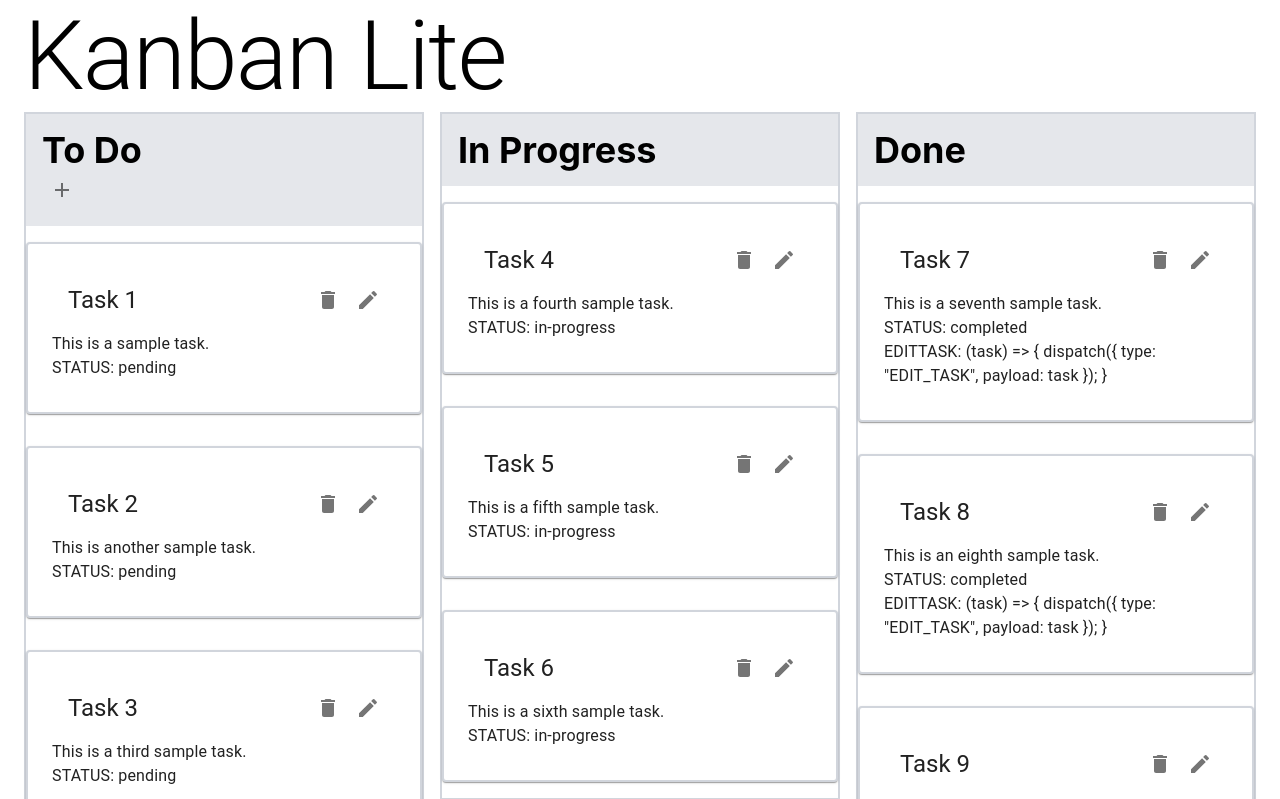
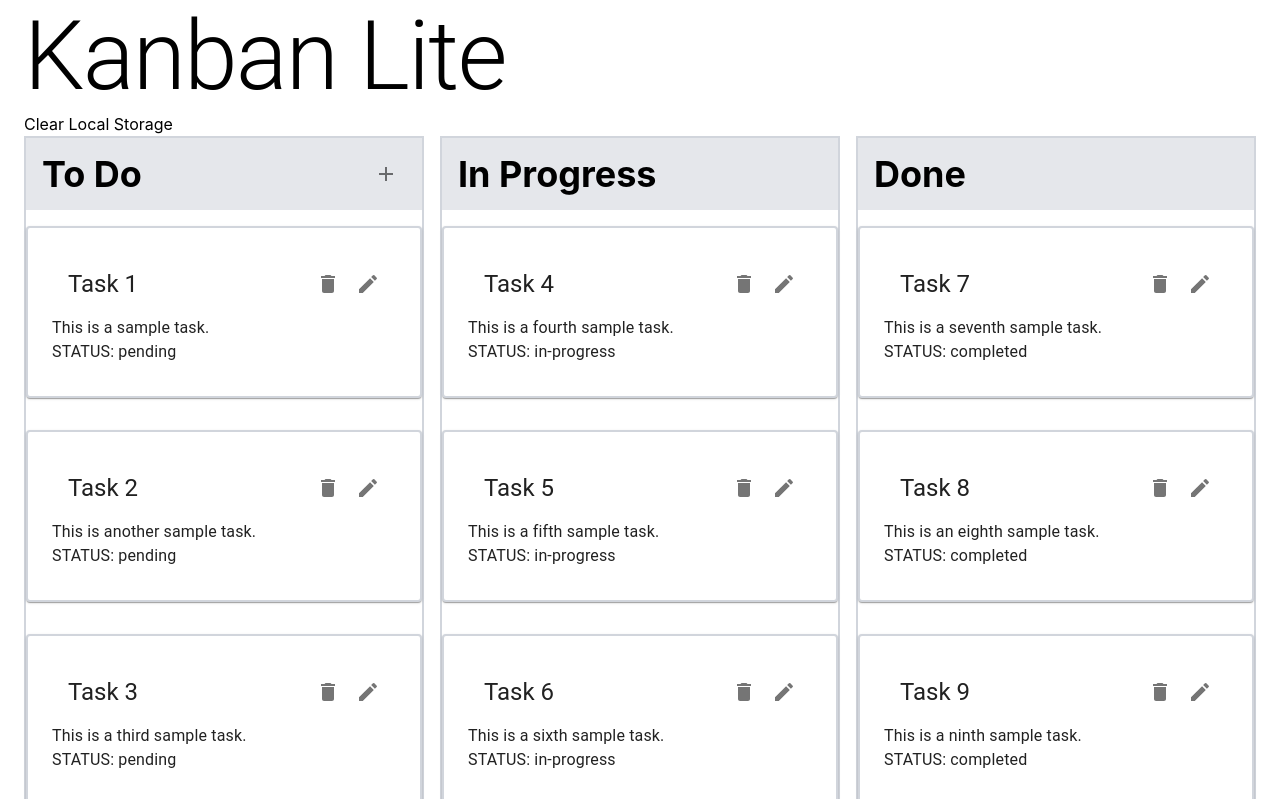
Before and after one commit to williamwhorton/kanban-lite, a React (Vite) app: page / in a window 1280 px wide. Shown: the top 799 px of the page. Built offline with nearby package versions, Linux system fonts and the light colour scheme.

Commit message:
Add task creation modal, delete functionality, and column-specific task addition

```diff
--- a/src/App.tsx
+++ b/src/App.tsx
@@ -8,7 +8,7 @@ import TaskModal from "./components/TaskModal.tsx";
 
 
 export type Task = {
-    id?: number;
+    id: number;
     title: string;
     description: string;
     status: 'pending' | 'in-progress' | 'completed';
@@ -26,51 +26,61 @@ function App() {
 
     const initialStateArr :Task[] = [
         {
+            id: 1,
             title: "Task 1",
             description: "This is a sample task.",
             status: 'pending'
         },
         {
+            id: 2,
             title: "Task 2",
             description: "This is another sample task.",
             status: 'pending'
         },
         {
+            id: 3,
             title: "Task 3",
             description: "This is a third sample task.",
             status: 'pending'
         },
         {
+            id: 4,
             title: "Task 4",
             description: "This is a fourth sample task.",
             status: 'in-progress'
         },
         {
+            id: 5,
             title: "Task 5",
             description: "This is a fifth sample task.",
             status: 'in-progress'
         },
         {
+            id: 6,
             title: "Task 6",
             description: "This is a sixth sample task.",
             status: 'in-progress'
         },
         {
+            id: 7,
             title: "Task 7",
             description: "This is a seventh sample task.",
             status: 'completed'
         },
         {
+            id: 8,
             title: "Task 8",
             description: "This is an eighth sample task.",
             status: 'completed'
         },
         {
+            id: 9,
             title: "Task 9",
             description: "This is a ninth sample task.",
             status: 'completed'
         },
         {
+            id: 10,
             title: "Task 10",
             description: "This is a tenth sample task.",
             status: 'completed'
@@ -80,6 +90,7 @@ function App() {
     const initialState = JSON.parse(localStorage.getItem('tasks') || JSON.stringify(initialStateArr));
 
     const { tasks, addTask, editTask, moveTask, deleteTask } = useTasks(initialState);
+
     useEffect(() => {
         localStorage.setItem('tasks', JSON.stringify(tasks))
     }, [tasks])
@@ -91,16 +102,32 @@ function App() {
     const doneTasks = tasks.filter(task => task.status === 'completed');
 
     const [modalOpen, setModalOpen] = useState(false);
+    const [taskToEdit, setTaskToEdit] = useState<Task | null>(null);
+
+    function openAddModal() {
+        setTaskToEdit(null);
+        setModalOpen(true);
+    }
+    function openEditModal(task: Task) {
+        setTaskToEdit(task);
+        setModalOpen(true);
+    }
+
+    function clearLocalStorage() {
+        localStorage.clear();
+        window.location.reload();
+    }
 
   return (
     <Container maxWidth="xl">
       <Typography variant="h1">Kanban Lite</Typography>
+        <button onClick={clearLocalStorage}>Clear Local Storage</button>
       <Grid container spacing={2}>
         <Grid size={4} data-status="pending" >
-          <Column title="To Do" status="pending" updateColumn={(title, status : 'pending' | 'in-progress' | 'completed') => moveTask(title, status)} addModal={() => setModalOpen(true)} >
+          <Column title="To Do" status="pending" updateColumn={(id :number, status : 'pending' | 'in-progress' | 'completed') => moveTask(id, status)} addModal={openAddModal} >
               <>
-              {toDoTasks.map((task, index) => (
-                  <TaskCard key={index} title={task.title} description={task.description} status={task.status} deleteTask={deleteTask} />
+              {toDoTasks.map((task) => (
+                  <TaskCard key={task.id} id={task.id} title={task.title} description={task.description} status={task.status} deleteTask={deleteTask} editTask={openEditModal}  />
               ))}
               </>
           </Column>
@@ -108,8 +135,8 @@ function App() {
         <Grid size={4}>
           <Column title="In Progress" status="in-progress" updateColumn={(title, status : 'pending' | 'in-progress' | 'completed') => moveTask(title, status)}>
               <>
-              {inProgressTasks.map((task, index) => (
-                  <TaskCard key={index} title={task.title} description={task.description} status={task.status} deleteTask={deleteTask}  />
+              {inProgressTasks.map((task) => (
+                  <TaskCard key={task.id} id={task.id} title={task.title} description={task.description} status={task.status} deleteTask={deleteTask} editTask={openEditModal} />
               ))}
               </>
           </Column>
@@ -117,14 +144,14 @@ function App() {
         <Grid size={4}>
           <Column title="Done" status="completed" updateColumn={(title, status : 'pending' | 'in-progress' | 'completed') => moveTask(title, status)}>
               <>
-                  {doneTasks.map((task, index) => (
-                      <TaskCard key={index} title={task.title} description={task.description} status={task.status} deleteTask={deleteTask} editTask={editTask} />
+                  {doneTasks.map((task) => (
+                      <TaskCard key={task.id} id={task.id} title={task.title} description={task.description} status={task.status} deleteTask={deleteTask} editTask={openEditModal} />
                   ))}
               </>
           </Column>
         </Grid>
       </Grid>
-        <TaskModal modalOpen={modalOpen} setModalOpen={setModalOpen} addTask={addTask} />
+        <TaskModal modalOpen={modalOpen} setModalOpen={setModalOpen} addTask={addTask} editTask={editTask} taskToEdit={taskToEdit} />
     </Container>
   )
 }
--- a/src/components/Column.tsx
+++ b/src/components/Column.tsx
@@ -10,7 +10,7 @@ export default function Column({title, status, children, updateColumn, ...props}
     status: string,
     children?: JSX.Element,
     addModal?: () => void,
-    updateColumn?: (title: string, status: 'pending' | 'in-progress' | 'completed') => void
+    updateColumn?: (id: number, status: 'pending' | 'in-progress' | 'completed') => void
 }) {
 
     function handleDragOver(event: React.DragEvent<HTMLDivElement>) {
@@ -18,11 +18,11 @@ export default function Column({title, status, children, updateColumn, ...props}
         event.dataTransfer.dropEffect = 'move';
     }
 
-    function handleDrop(event: React.DragEvent<HTMLDivElement>, callback?: (title: string, status: 'pending' | 'in-progress' | 'completed') => void) {
+    function handleDrop(event: React.DragEvent<HTMLDivElement>, callback?: (id: number, status: 'pending' | 'in-progress' | 'completed') => void) {
         event.preventDefault();
-        const title = event.dataTransfer.getData('text/plain');
+        const id: number = parseInt(event.dataTransfer.getData('text/plain'));
         event.dataTransfer.setData('text/plain', event.currentTarget.dataset.status || 'no status');
-        callback && callback(title, event.currentTarget.dataset.status as 'pending' | 'in-progress' | 'completed');
+        callback && callback(id, event.currentTarget.dataset.status as 'pending' | 'in-progress' | 'completed');
     }
 
     function toggleAddModal(event: any) {
@@ -35,9 +35,9 @@ export default function Column({title, status, children, updateColumn, ...props}
     <div className="flex flex-col items-center justify-center border-2 border-gray-300" onDragOver={handleDragOver} onDrop={(event) => handleDrop(event, updateColumn)} data-status={status}>
       <div className="flex flex-col items-center justify-center w-full">
               <div className="w-full bg-gray-200 p-4">
-            <h2 className="text-4xl font-bold">{title}</h2>
+            <h2 className="text-4xl font-bold float-left">{title}</h2>
                   {props.addModal &&
-                      <IconButton onClick={(event) => toggleAddModal(event)} >
+                      <IconButton className="float-right" onClick={(event) => toggleAddModal(event)} >
                       <AddIcon /></IconButton>
                   }
           </div>
--- a/src/components/TaskCard.tsx
+++ b/src/components/TaskCard.tsx
@@ -8,12 +8,12 @@ import * as React from "react";
 
 
 interface TaskCardProps {
+    id: number;
     title: string;
     description: string;
     completed?: boolean;
     dueDate?: Date;
     priority?: 'low' | 'medium' | 'high';
-    id?: string;
     createdAt?: Date;
     updatedAt?: Date;
     assignedTo?: string;
@@ -21,42 +21,44 @@ interface TaskCardProps {
     status?: 'pending' | 'in-progress' | 'completed';
     tags?: string[];
     createdBy?: string;
-    deleteTask?: (title: string) => void;
+    deleteTask?: (id: number) => void;
     editTask?: (task: any) => void;
+    setModalOpen?: () => void;
 }
 
 
-export default (({title, description, deleteTask, ...props}: TaskCardProps) => {
+export default (({id, title, description, deleteTask, editTask, ...props}: TaskCardProps) => {
 
-    function handleDragStart(event: React.DragEvent<HTMLDivElement>, title: string) {
-        event.dataTransfer.setData('text/plain', title);
+    function handleDragStart(event: React.DragEvent<HTMLDivElement>, id: number) {
+        event.dataTransfer.setData('text/plain', id.toString(10));
     }
 
-    function handleDeleteClick(event: MouseEvent<HTMLButtonElement, globalThis.MouseEvent>, taskTitle: string) {
+    function handleDeleteClick(event: MouseEvent<HTMLButtonElement, globalThis.MouseEvent>, id: number) {
         event.preventDefault();
-        deleteTask && deleteTask(taskTitle);
+        deleteTask && deleteTask(id);
     }
 
-    function handleEdit() {
-
+    function handleEdit(event: MouseEvent<HTMLButtonElement, globalThis.MouseEvent>) {
+        event.preventDefault();
+        editTask && editTask({ id, title, description });
     }
 
     return (
         <Card className="my-4 p-2 border-2 border-gray-300 w-full" draggable
-              onDragStart={(event) => handleDragStart(event, title)}>
+              onDragStart={(event) => handleDragStart(event, id)}>
             <CardContent>
                 <CardHeader title={title} action={
                     <>
-                        <IconButton onClick={(event) => handleDeleteClick(event, title)}>
+                        <IconButton onClick={(event) => handleDeleteClick(event, id)}>
                             <DeleteIcon/>
                         </IconButton>
-                        <IconButton onClick={() => handleEdit()}>
+                        <IconButton onClick={(event) => handleEdit(event)}>
                             <EditIcon/>
                         </IconButton>
                     </>
                 }/>
                 <Typography variant={"body1"}>{description}</Typography>
-                {Object.entries(props).filter(([key]) => key !== 'statusChange')
+                {Object.entries(props).filter(([key]) => key !== 'deleteTask' && key !== 'editTask' && key !== 'setModalOpen' && key !== 'id')
                     .map(([key, value]) =>
                         <div key={key}>
                             <Typography variant={"body1"}>{String(key).toUpperCase()}: {String(value)}</Typography>
--- a/src/components/TaskModal.tsx
+++ b/src/components/TaskModal.tsx
@@ -1,18 +1,19 @@
 import {Box, Dialog, TextField, Typography} from "@mui/material";
-import {useState} from "react";
+import {useEffect, useState} from "react";
+import type {Task} from "../App.tsx";
 
 
-export default function TaskModal({modalOpen, setModalOpen, addTask}: { modalOpen: boolean, setModalOpen: (open: boolean) => void, addTask: (task: any) => void}) {
+export default function TaskModal({modalOpen, setModalOpen, addTask, editTask, taskToEdit}: { modalOpen: boolean, setModalOpen: (open: boolean) => void, addTask: (task: any) => void, editTask: (task: any) => void, taskToEdit: Task | { title: string, description: string, status: 'pending' | 'in-progress' | 'completed'} | null}  ) {
 
-    const [task, setTask] = useState( {
-        title: '',
-        description: '',
-        status: 'pending'
-    })
+    const [task, setTask] = useState({title: '', description: '', status: 'pending'});
+
+    useEffect(() => {
+        setTask(taskToEdit ? {...taskToEdit} : {title: '', description: '', status: 'pending'});
+    },[taskToEdit, modalOpen])
 
     function handleAddClick(event: any) {
         event.preventDefault();
-        addTask(task);
+        (taskToEdit) ? editTask(task) : addTask(task);
         setModalOpen(false);
     }
 
@@ -24,25 +25,25 @@ export default function TaskModal({modalOpen, setModalOpen, addTask}: { modalOpe
 
     return (
         <Dialog open={modalOpen} onClose={() => setModalOpen(false)}>
-            <Box sx={{ width: 200 }} >
-                <Typography variant="h2">Add Task</Typography>
+            <Box>
+                <Typography variant="h2">{ taskToEdit ? 'Edit Task' : 'Add Task' }</Typography>
                 <TextField
                     label="Task Title"
                     name="title"
                     variant="outlined"
-                    value={task.title}
+                    value={task?.title}
                     fullWidth
                     onChange={handleInputChange}
                 />
                 <TextField
                     label="Task Description"
                     variant="outlined"
-                    value={task.description}
+                    value={task?.description}
                     name="description"
                     fullWidth
                     onChange={handleInputChange}
                 />
-                <button onClick={(event) => handleAddClick(event)}>Add Task</button>
+                <button onClick={(event) => handleAddClick(event)}>{ taskToEdit ? 'Edit Task' : 'Add Task' }</button>
             </Box>
         </Dialog>
     )
--- a/src/hooks/useTasks.ts
+++ b/src/hooks/useTasks.ts
@@ -9,10 +9,10 @@ function taskReducer(state: any[], action: { type: any; payload: any }) {
         case 'EDIT_TASK':
             return state.map(task => task.id === action.payload.id ? action.payload : task);
         case 'DELETE_TASK':
-            return state.filter(task => task.title !== action.payload);
+            return state.filter(task => task.id !== action.payload);
         case 'MOVE_TASK':
-            const {taskTitle, newStatus} = action.payload;
-            return state.map(task => task.title === taskTitle ? {...task, status: newStatus} : task);
+            const {taskId, newStatus} = action.payload;
+            return state.map(task => task.id === taskId ? {...task, status: newStatus} : task);
         default:
             return state;
     }
@@ -29,12 +29,12 @@ export default (initialState :Task[] = []) => {
         dispatch({type: 'EDIT_TASK', payload: task})
     }
 
-    const deleteTask = (taskTitle :string) => {
-        dispatch({type: 'DELETE_TASK', payload: taskTitle})
+    const deleteTask = (taskId :number) => {
+        dispatch({type: 'DELETE_TASK', payload: taskId})
     }
 
-    const moveTask = (taskTitle :string, newStatus :'pending' | 'in-progress' | 'completed') => {
-        dispatch({type: 'MOVE_TASK', payload: {taskTitle, newStatus}})
+    const moveTask = (taskId :number, newStatus :'pending' | 'in-progress' | 'completed') => {
+        dispatch({type: 'MOVE_TASK', payload: {taskId, newStatus}})
     }
 
     return {tasks, addTask, editTask, deleteTask, moveTask};
```
